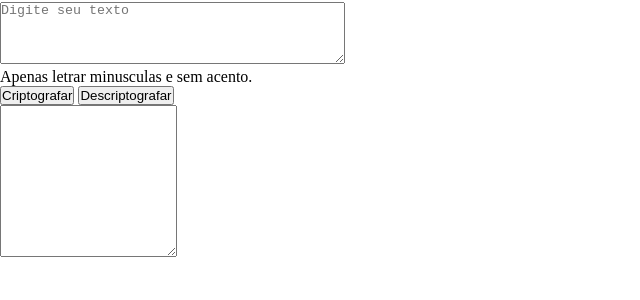
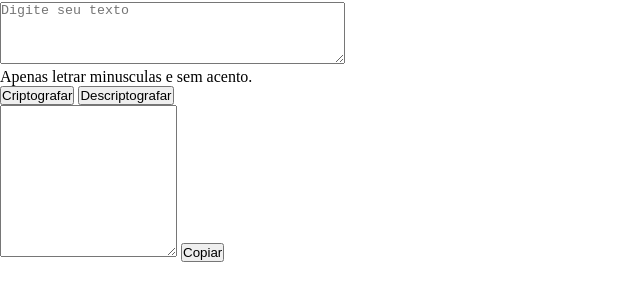
Before and after one commit to Nigraum/Challenge-Decodificador-Oracle-ONE, a plain HTML site: page index.html in a window 1280 px wide. Shown: the part 50-350 px from the top of the page, without its empty margins (0-640 px from the left). Drawn offline with Linux system fonts and the light colour scheme.

Commit message:
Finishing html skeleton

```diff
--- a/index.html
+++ b/index.html
@@ -12,6 +12,7 @@
     <img class="logo" src="./assets/imgs/Frame 6.png" alt="Logo Alura">
   </header>
 
+  <main>
     <section>
       <textarea class="encriptar" cols="41" rows="4" placeholder="Digite seu texto"></textarea>
 
@@ -31,6 +32,13 @@
 
     <section>
       <textarea class="encriptada" cols="20" rows="10"></textarea>
+
+      <button class="btn-copy">
+          Copiar
+      </button>
     </section>
+  </main>
+
+
 </body>
 </html>
```
Lines whose indentation alone changed are shown as unchanged.
